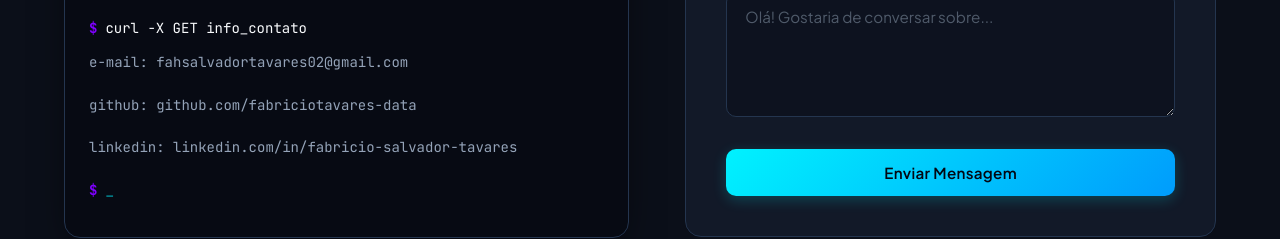
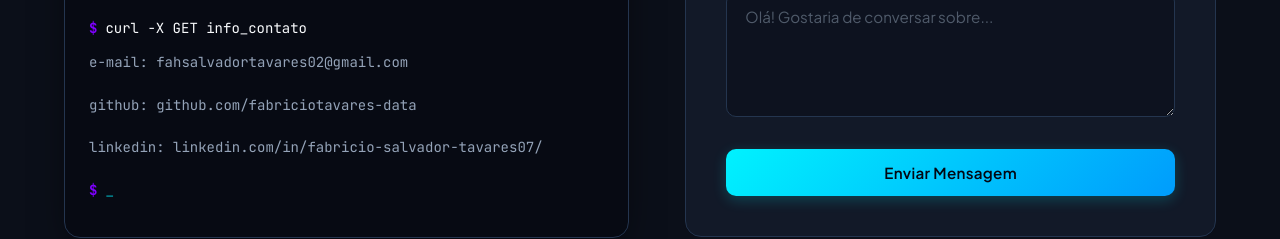
Before and after one commit to fabriciotavares-data/portfolio-web, a React (Vite) app: page / in a window 1280 px wide. Shown: the part 3800-4039 px from the top of the page. Built offline with nearby package versions, Linux system fonts and the light colour scheme.

Commit message:
fix: update official LinkedIn URL to include 07 suffix

```diff
--- a/src/components/Contact.tsx
+++ b/src/components/Contact.tsx
@@ -159,7 +159,7 @@ export const Contact = () => {
                   github: <a href="https://github.com/fabriciotavares-data" target="_blank" rel="noopener noreferrer" className="hover:underline text-teal-400">github.com/fabriciotavares-data</a>
                 </p>
                 <p className="terminal-output text-teal">
-                  linkedin: <a href="https://linkedin.com/in/fabricio-salvador-tavares" target="_blank" rel="noopener noreferrer" className="hover:underline text-teal-400">linkedin.com/in/fabricio-salvador-tavares</a>
+                  linkedin: <a href="https://www.linkedin.com/in/fabricio-salvador-tavares07/" target="_blank" rel="noopener noreferrer" className="hover:underline text-teal-400">linkedin.com/in/fabricio-salvador-tavares07/</a>
                 </p>
                 <p className="terminal-line"><span className="terminal-prompt">$</span> <span className="blink">_</span></p>
               </div>
--- a/src/components/Footer.tsx
+++ b/src/components/Footer.tsx
@@ -11,7 +11,7 @@ export const Footer = () => {
                 <path d="M9 19c-5 1.5-5-2.5-7-3m14 6v-3.87a3.37 3.37 0 0 0-.94-2.61c3.14-.35 6.44-1.54 6.44-7A5.44 5.44 0 0 0 20 4.77 5.07 5.07 0 0 0 19.91 1S18.73.65 16 2.48a13.38 13.38 0 0 0-7 0C6.27.65 5.09 1 5.09 1A5.07 5.07 0 0 0 5 4.77a5.44 5.44 0 0 0-1.5 3.78c0 5.42 3.3 6.61 6.44 7A3.37 3.37 0 0 0 9 18.13V22"></path>
               </svg>
             </a>
-            <a href="https://linkedin.com/in/fabricio-salvador-tavares" target="_blank" rel="noopener noreferrer" aria-label="LinkedIn" style={{ color: 'var(--text-secondary, #94a3b8)', transition: 'color 0.2s' }} className="hover:text-teal">
+            <a href="https://www.linkedin.com/in/fabricio-salvador-tavares07/" target="_blank" rel="noopener noreferrer" aria-label="LinkedIn" style={{ color: 'var(--text-secondary, #94a3b8)', transition: 'color 0.2s' }} className="hover:text-teal">
               <svg viewBox="0 0 24 24" width="20" height="20" stroke="currentColor" strokeWidth="2" fill="none" strokeLinecap="round" strokeLinejoin="round">
                 <path d="M16 8a6 6 0 0 1 6 6v7h-4v-7a2 2 0 0 0-2-2 2 2 0 0 0-2 2v7h-4v-7a6 6 0 0 1 6-6z"></path>
                 <rect x="2" y="9" width="4" height="12"></rect>
```
